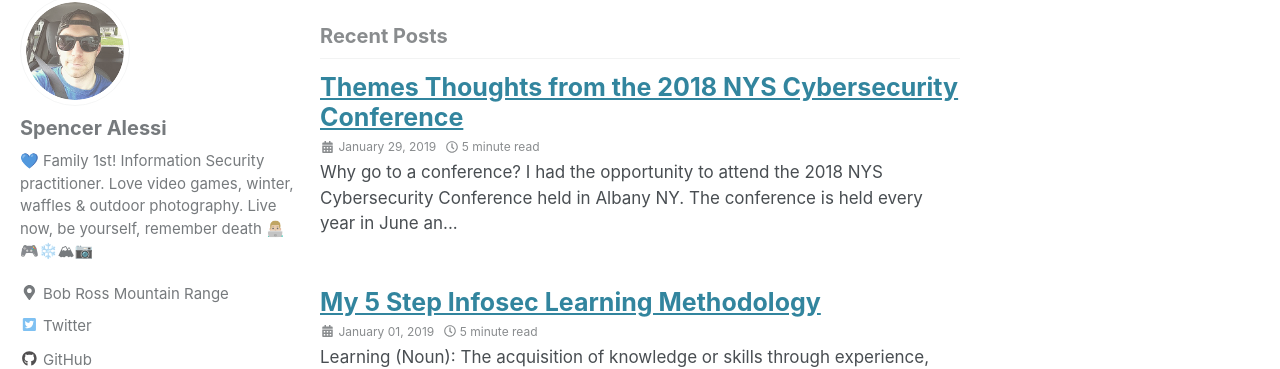
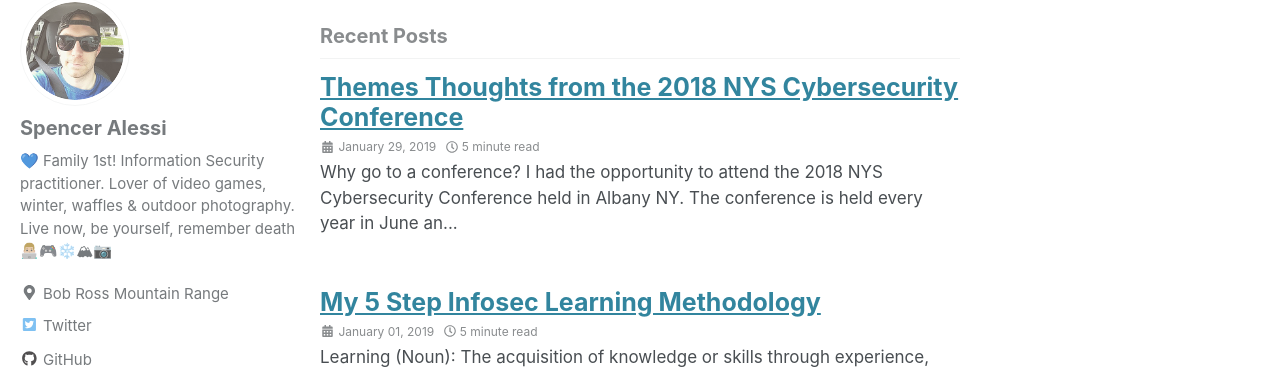
Before and after one commit to techspence/techspence.github.io, a Jekyll site: the page built from index.html, in a window 1280 px wide. Shown: the part 105-474 px from the top of the page. Built offline with Jekyll 4.4.1, drawn with Linux system fonts in a browser that asks for light colours; cached includes are drawn as plain includes; the list of posts is cut into pages by our own code.

Commit message:
style update

```diff
--- a/_config.yml
+++ b/_config.yml
@@ -19,7 +19,7 @@ locale                   : "en-US"
 title                    : "spenceralessi.com"
 title_separator          : "-"
 name                     : "Spencer Alessi"
-description              : "💙 Family 1st! Information Security practitioner. Love video games, winter, waffles & outdoor photography. Live now, be yourself, remember death 👨🏼‍💻🎮❄️🏔📷"
+description              : "💙 Family 1st! Information Security practitioner. Lover of video games, winter, waffles & outdoor photography. Live now, be yourself, remember death 👨🏼‍💻🎮❄️🏔📷"
 url                      : "https://techspence.github.io"
 baseurl                  : "" # the subpath of your site, e.g. "/blog"
 repository               : "techspence/techspence.github.io"
@@ -108,7 +108,7 @@ analytics:
 author:
   name             : "Spencer Alessi"
   avatar           : "/assets/img/logo.png"
-  bio              : "💙 Family 1st! Information Security practitioner. Love video games, winter, waffles & outdoor photography. Live now, be yourself, remember death 👨🏼‍💻🎮❄️🏔📷"
+  bio              : "💙 Family 1st! Information Security practitioner. Lover of video games, winter, waffles & outdoor photography. Live now, be yourself, remember death 👨🏼‍💻🎮❄️🏔📷"
   location         : "Bob Ross Mountain Range"
   #email            : ""
   links:
```
